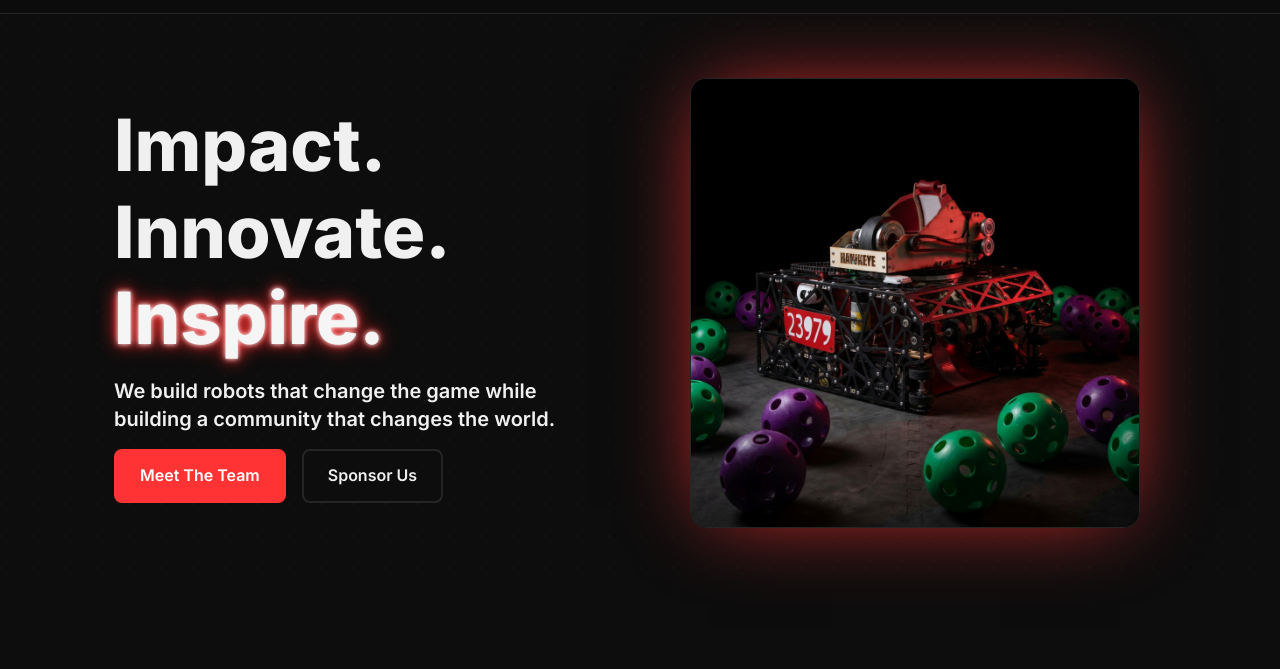
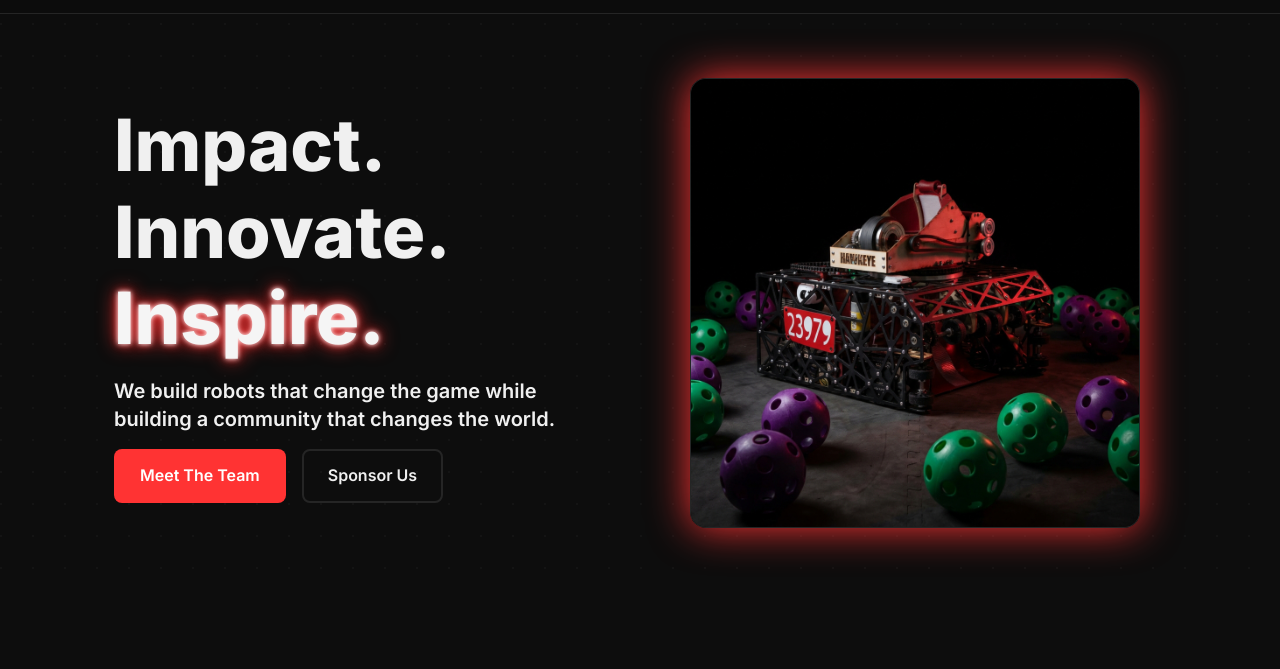
Before and after one commit to Ultronic-FTC/Website, a plain HTML site: page index.html in a window 1280 px wide. Shown: the part 73-742 px from the top of the page. Drawn offline with Linux system fonts and the light colour scheme.

Commit message:
Auto-commit: tests passing
Files: css/style.css

```diff
--- a/css/style.css
+++ b/css/style.css
@@ -408,7 +408,7 @@ body.nav-open .hamburger::after {
   border-radius: 1rem;
   overflow: hidden;
   border: 1px solid var(--color-border);
-  box-shadow: 0 0 80px -20px var(--color-primary);
+  box-shadow: 0 0 40px 0px var(--color-primary);
   width: 100%;
   max-width: 450px;
   aspect-ratio: 1 / 1;
```
